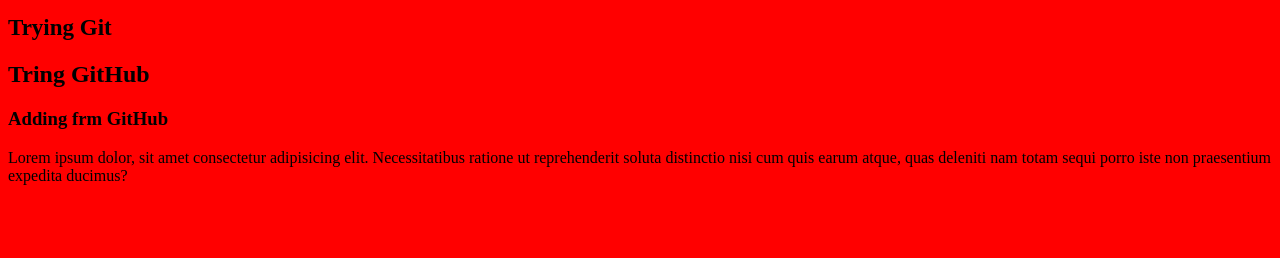
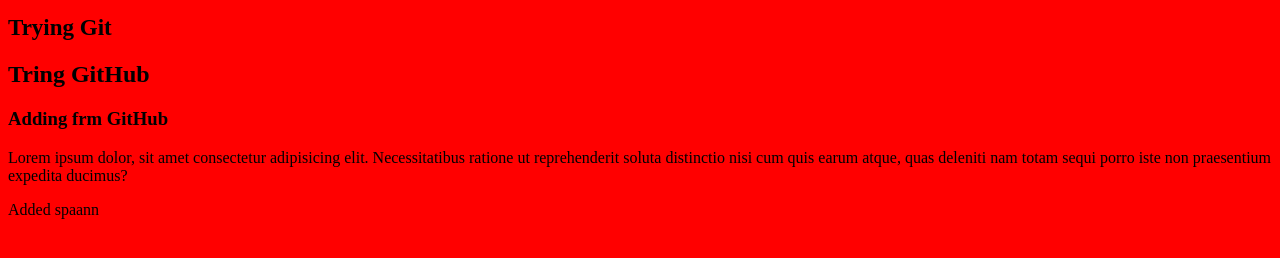
Before and after one commit to amalgovind23/gitLearn, a plain HTML site: page index.html in a window 1280 px wide. Drawn offline with Linux system fonts and the light colour scheme.

Commit message:
Added span

```diff
--- a/index.html
+++ b/index.html
@@ -11,5 +11,6 @@
     <h2>Tring GitHub</h2>
     <h3>Adding frm GitHub</h3>
     <p>Lorem ipsum dolor, sit amet consectetur adipisicing elit. Necessitatibus ratione ut reprehenderit soluta distinctio nisi cum quis earum atque, quas deleniti nam totam sequi porro iste non praesentium expedita ducimus?</p>
+    <span>Added spaann</span>
 </body>
 </html>
```
